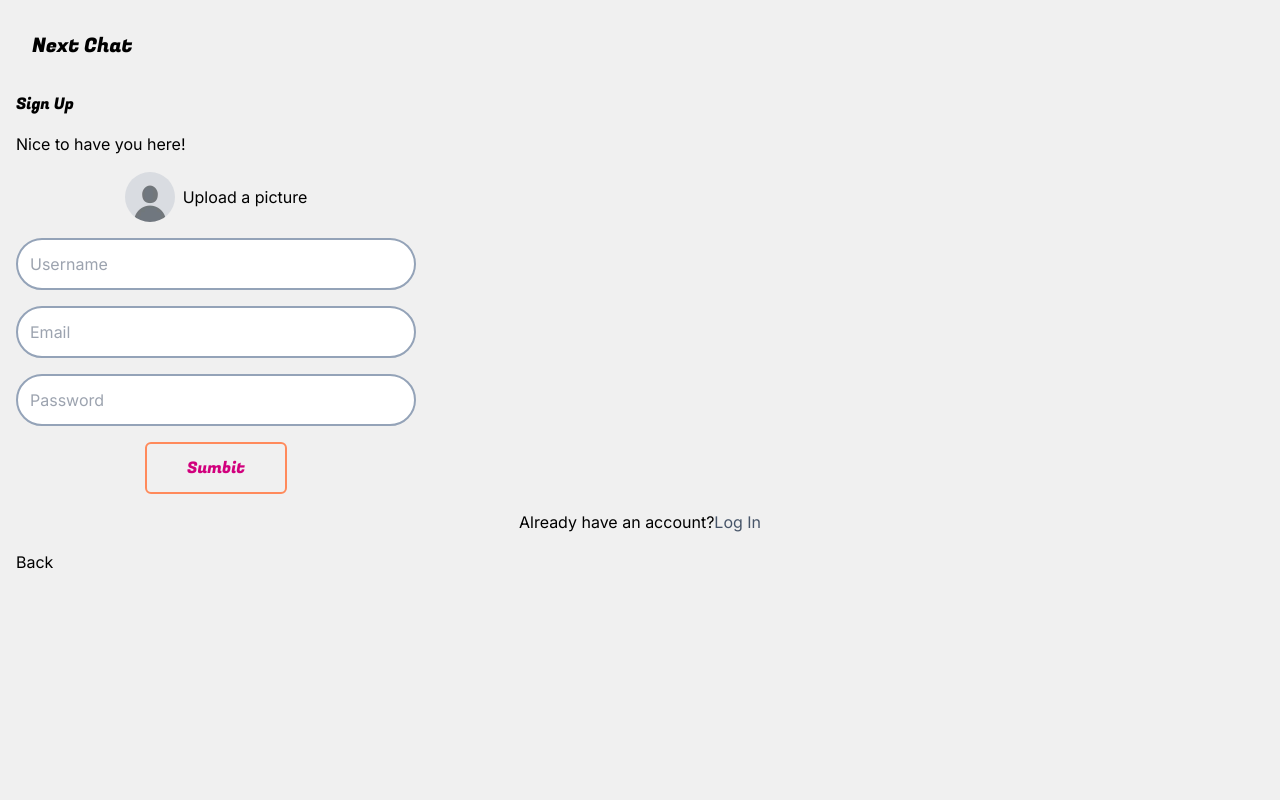
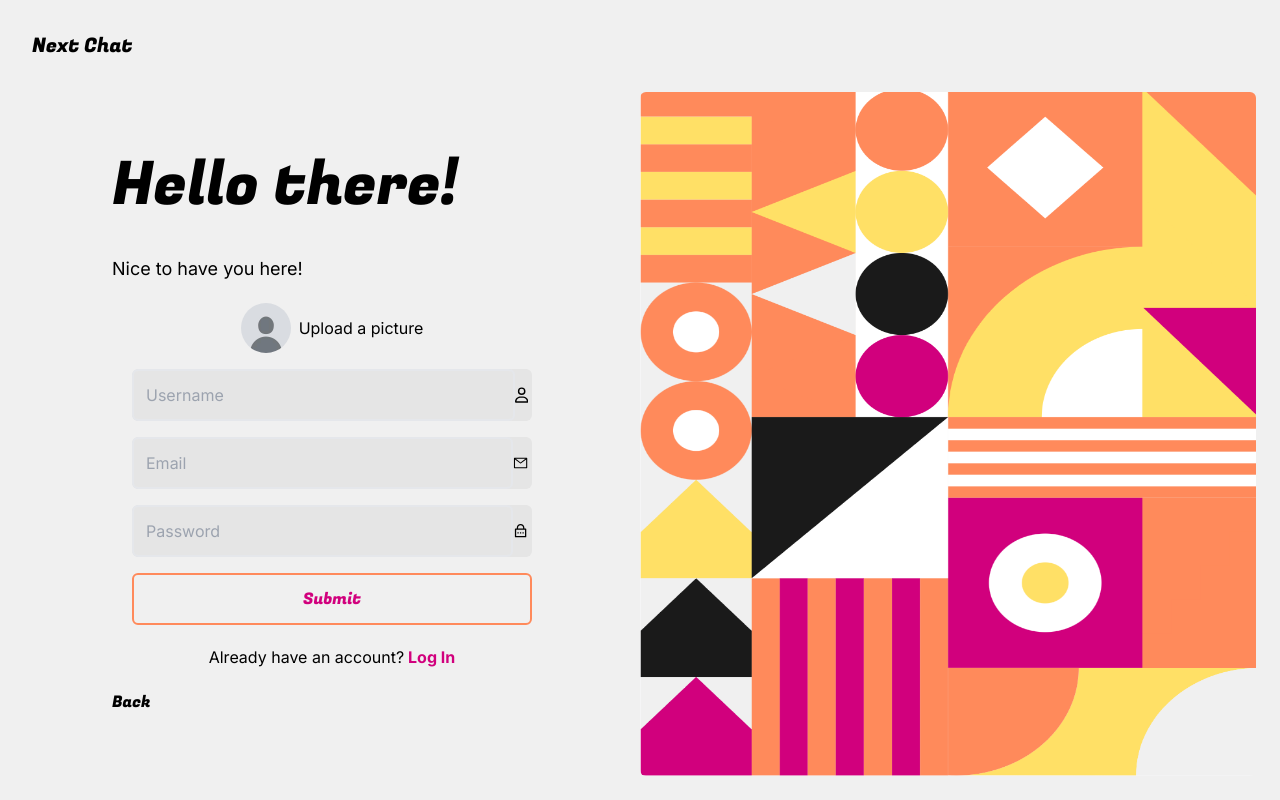
Before and after one commit to eszti9902/chat-app, a Next.js app: page /signup in a window 1280 px wide. Built offline with nearby package versions, Linux system fonts and the light colour scheme; no server answers.

Commit message:
add homepage design

```diff
--- a/components/Button.jsx
+++ b/components/Button.jsx
@@ -5,7 +5,7 @@ const fugazOne = Fugaz_One({ subsets: ["latin"], weight: ['400'] });
 export default function Button(props) {
     const { text, dark, type } = props
     return (
-        <button type={type} className={'rounded-md overflow-hidden duration-200 hover:opacity-60 border-2 border-solid border-[#FF8A5B] w-full ' + (dark ? 'text-white bg-[#f77f00] ' : 'text-[#D1007D] ')}>
+        <button type={type} className={'rounded-md overflow-hidden duration-200 hover:opacity-60 border-2 border-solid border-[#FF8A5B] w-full ' + (dark ? 'text-white bg-[#FF8A5B] ' : 'text-[#D1007D] ')}>
             <p className={'px-6 sm:px-10 whitespace-nowrap py-2 sm:py-3 ' + fugazOne.className}>{text}</p>
         </button>
     )
--- a/components/HomePage.jsx
+++ b/components/HomePage.jsx
@@ -1,16 +1,41 @@
 import Link from 'next/link'
 import React from 'react'
 import Button from './Button'
+import Image from 'next/image'
+import { Fugaz_One } from 'next/font/google';
+const fugazOne = Fugaz_One({ subsets: ["latin"], weight: ['400'] });
+
 
 export default function HomePage() {
     return (
-        <div className='grid grid-cols-2 gap-4 w-fit mx-auto'>
+        <div className='flex flex-col lg:flex-row gap-4 h-full px-4 sm:p-8'>
+            <div className='flex flex-col gap-20 my-1/2 h-full justify-center'>
+                <div className='flex flex-col gap-4'>
+                    <p className='text-6xl'>Welcome to <span className={'font-bold text-[#D1007D] ' + fugazOne.className}>Next Chat</span></p>
+                    <p className='text-xl pl-8 italic font-bold '>– where messaging meets simplicity –</p>
+                    <p className='text-3xl'>Join Next Chat and <span className={'text-[#FF8A5B] ' + fugazOne.className}>connect with anyone in a snap.</span></p>
+                </div>
+                <div className='flex flex-row'>
+                    <div className='p-2'>
                         <Link href={'/signup'}>
                             <Button text="Sign Up" dark />
                         </Link>
+                    </div>
+                    <div className='p-2'>
                         <Link href={'/login'}>
                             <Button text="Log In" />
                         </Link>
                     </div>
+                </div>
+            </div>
+            <div className='flex items-center justify-center h-1/2 lg:h-auto w-full hidden sm:flex'>
+                <Image
+                    src="/mainpage.png"
+                    alt='photo'
+                    width={900}
+                    height={700}
+                    className='h-full w-auto object-contain' />
+            </div>
+        </div>
     )
 }
--- a/components/Login.jsx
+++ b/components/Login.jsx
@@ -59,17 +59,15 @@ export default function Login() {
                             <RiLockPasswordLine style={{ width: '20px', height: '20px' }} className='pr-1' />
                         </div>
                         <div className='w-full'>
-                            <Button type="submit" text={authenticating ? "Submitting" : "Sumbit"} />
+                            <Button type="submit" text={authenticating ? "Submitting" : "Submit"} />
                         </div>
                     </form>
                 </div>
-                {/* <div className='my-5 flex flex-grow items-center justify-center'> */}
                 <p className='text-center my-5'>Don&#39;t have an account?
                     <Link href={"/signup"}>
                         <button className='text-base text-[#D1007D] font-bold pl-1'>Sign up</button>
                     </Link>
                 </p>
-                {/* </div> */}
                 <div className=''>
                     <Link href={"/"}>
                         <button className={'pl-6 ' + fugazOne.className} type="button">Back</button>
--- a/components/Signup.jsx
+++ b/components/Signup.jsx
@@ -6,6 +6,9 @@ import Button from './Button';
 import Link from 'next/link';
 import { useAuth } from '@/context/AuthContext';
 import Image from 'next/image';
+import { AiOutlineMail } from "react-icons/ai";
+import { RiLockPasswordLine } from "react-icons/ri";
+import { FaRegUser } from "react-icons/fa6";
 const fugazOne = Fugaz_One({ subsets: ["latin"], weight: ['400'] });
 
 export default function Signup() {
@@ -47,9 +50,11 @@ export default function Signup() {
     }
 
     return (
-        <div className='flex flex-col flex-1 justify-center item-center gap-4 px-4'>
-            <h3 className={' ' + fugazOne.className}>Sign Up</h3>
-            <p>Nice to have you here!</p>
+        <div className='flex flex-col h-full sm:flex-row gap-4 sm:gap-0 px-6 pb-6 w-full'>
+            <div className='w-full sm:w-1/2 px-0 sm:px-8 md:px-16 h-full my-1/2 justify-center flex flex-col'>
+                <h3 className={'pl-6 pb-5 text-6xl ' + fugazOne.className}>Hello there!</h3>
+                <p className='pl-6 py-5 text-lg'>Nice to have you here!</p>
+                <div className='flex justify-center items-center'>
                     <form onSubmit={handleSignUp} className='flex flex-col items-center gap-4 w-full max-w-[400px]'>
                         <label htmlFor='file' className='cursor-pointer flex items-center gap-2'>
                             <Image
@@ -61,39 +66,58 @@ export default function Signup() {
                             />
                             Upload a picture</label>
                         <input id='file' type='file' className='hidden' onChange={handlePicture} />
+                        <div className='flex-grow flex w-full bg-[#E5E5E5] mx-auto items-center rounded-md'>
                             <input
                                 value={username}
                                 onChange={(e) => setUsername(e.target.value)}
                                 placeholder='Username'
                                 type='text'
                                 required
-                    className='w-full max-w-[400px] mx-auto px-3 duration-200 hover:border-slate-600 focus:border-slate-600 py-2 sm:py-3 border-2 border-solid border-slate-400 rounded-full outline-none' />
+                                className='bg-[#E5E5E5] rounded-md w-full mx-auto px-3 duration-200 hover:border-l-[#D1007D] focus:border-l-[#D1007D] py-2 sm:py-3 border-2 border-solid outline-none' />
+                            <FaRegUser style={{ width: '18px', height: '18px' }} className='pr-1' />
+                        </div>
+                        <div className='flex-grow flex w-full bg-[#E5E5E5] mx-auto items-center rounded-md'>
                             <input
                                 value={email}
                                 onChange={(e) => setEmail(e.target.value)}
                                 placeholder='Email'
                                 type='email'
                                 required
-                    className='w-full max-w-[400px] mx-auto px-3 duration-200 hover:border-slate-600 focus:border-slate-600 py-2 sm:py-3 border-2 border-solid border-slate-400 rounded-full outline-none' />
+                                className='bg-[#E5E5E5] rounded-md w-full mx-auto px-3 duration-200 hover:border-l-[#D1007D] focus:border-l-[#D1007D] py-2 sm:py-3 border-2 border-solid outline-none' />
+                            <AiOutlineMail style={{ width: '20px', height: '20px' }} className='pr-1' />
+                        </div>
+                        <div className='flex-grow flex w-full bg-[#E5E5E5] mx-auto items-center rounded-md'>
                             <input
                                 value={password}
                                 onChange={(e) => setPassword(e.target.value)}
                                 placeholder='Password'
                                 type='password'
                                 required
-                    className='w-full max-w-[400px] mx-auto px-3 duration-200 hover:border-slate-600 focus:border-slate-600 py-2 sm:py-3 border-2 border-solid border-slate-400 rounded-full outline-none' />
-                <div className='w-fit mx-auto'>
-                    <Button type="submit" text={authenticating ? "Submitting" : "Sumbit"} />
+                                className='bg-[#E5E5E5] rounded-md w-full mx-auto px-3 duration-200 hover:border-l-[#D1007D] focus:border-l-[#D1007D] py-2 sm:py-3 border-2 border-solid outline-none' />
+                            <RiLockPasswordLine style={{ width: '20px', height: '20px' }} className='pr-1' />
+                        </div>
+                        <div className='w-full'>
+                            <Button type="submit" text={authenticating ? "Submitting" : "Submit"} />
                         </div>
                     </form>
-            <p className='text-center'>Already have an account?
+                </div>
+                <p className='text-center my-5'>Already have an account?
                     <Link href={"/login"}>
-                    <button className='text-slate-600'>Log In</button>
+                        <button className='text-base text-[#D1007D] font-bold pl-1'>Log In</button>
                     </Link>
                 </p>
                 <Link href={"/"}>
-                <button type="button">Back</button>
+                    <button className={'pl-6 ' + fugazOne.className} type="button">Back</button>
                 </Link>
+            </div>
+            <div className='w-1/2 hidden sm:block'>
+                <Image
+                    src='/chat-login.png'
+                    alt='design'
+                    width={500}
+                    height={500}
+                    className='w-full h-full object-fill rounded-md' />
+            </div>
         </div>
     )
 }
```
Also changed, not shown: public/mainpage.png (added). Lines whose indentation alone changed are shown as unchanged.
